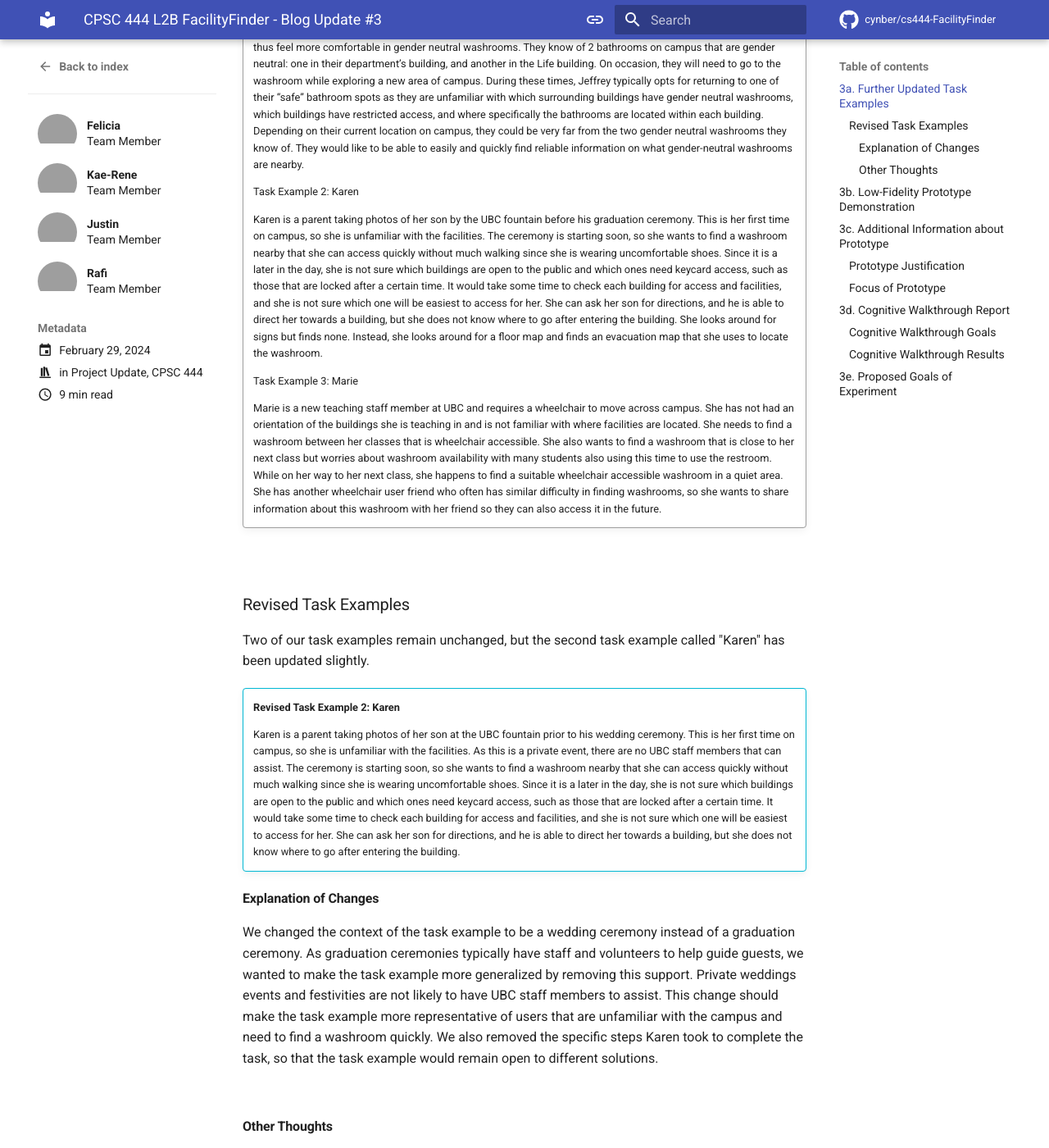
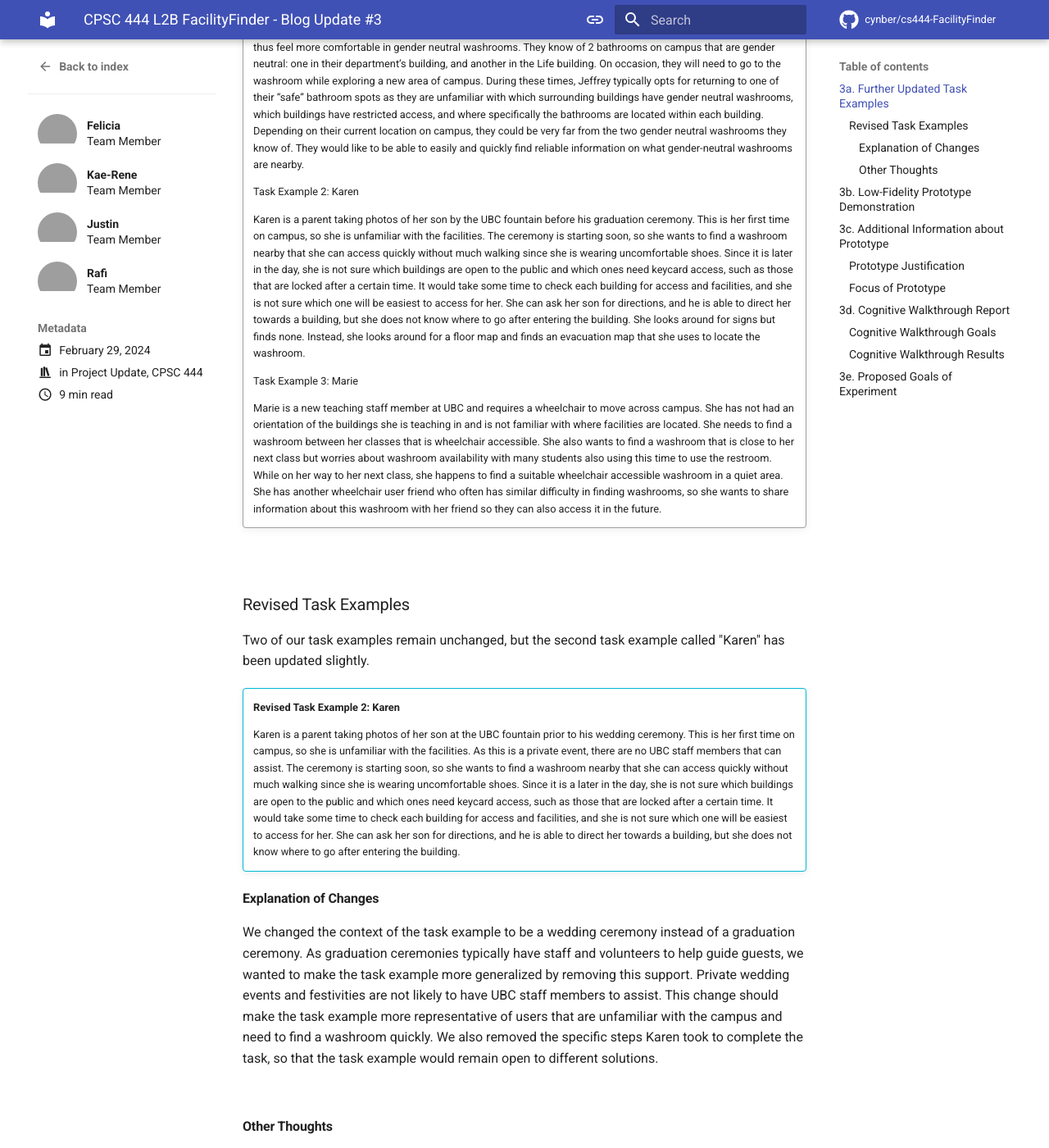
Before and after one commit to cynber/cs444-FacilityFinder, an MkDocs documentation site: the page built from docs/blog/posts/project-update-3.md, in a window 1280 px wide and 1400 px high, scrolled down 430 px. Shown: the whole window at 82% size. Built offline with MkDocs 1.6.1 and Material for MkDocs 9.7.7, drawn with Linux system fonts in a browser that asks for light colours; comment, search, counter and statistics services are not loaded; some of the changed text lies outside the part shown; grey boxes are pictures that could not be loaded.

Commit message:
fix typos BP3

```diff
--- a/docs/blog/posts/project-update-3.md
+++ b/docs/blog/posts/project-update-3.md
@@ -34,7 +34,7 @@ This blog post will include a revision to the task examples, information about o
 
     Task Example 2: Karen
 
-    Karen is a parent taking photos of her son by the UBC fountain before his graduation ceremony. This is her first time on campus, so she is unfamiliar with the facilities. The ceremony is starting soon, so she wants to find a washroom nearby that she can access quickly without much walking since she is wearing uncomfortable shoes. Since it is a later in the day, she is not sure which buildings are open to the public and which ones need keycard access, such as those that are locked after a certain time. It would take some time to check each building for access and facilities, and she is not sure which one will be easiest to access for her. She can ask her son for directions, and he is able to direct her towards a building, but she does not know where to go after entering the building. She looks around for signs but finds none. Instead, she looks around for a floor map and finds an evacuation map that she uses to locate the washroom.
+    Karen is a parent taking photos of her son by the UBC fountain before his graduation ceremony. This is her first time on campus, so she is unfamiliar with the facilities. The ceremony is starting soon, so she wants to find a washroom nearby that she can access quickly without much walking since she is wearing uncomfortable shoes. Since it is later in the day, she is not sure which buildings are open to the public and which ones need keycard access, such as those that are locked after a certain time. It would take some time to check each building for access and facilities, and she is not sure which one will be easiest to access for her. She can ask her son for directions, and he is able to direct her towards a building, but she does not know where to go after entering the building. She looks around for signs but finds none. Instead, she looks around for a floor map and finds an evacuation map that she uses to locate the washroom.
 
 
     Task Example 3: Marie
@@ -57,7 +57,7 @@ Two of our task examples remain unchanged, but the second task example called "K
 
 #### **Explanation of Changes**
 
-We changed the context of the task example to be a wedding ceremony instead of a graduation ceremony. As graduation ceremonies typically have staff and volunteers to help guide guests, we wanted to make the task example more generalized by removing this support. Private weddings events and festivities are not likely to have UBC staff members to assist. This change should make the task example more representative of users that are unfamiliar with the campus and need to find a washroom quickly. We also removed the specific steps Karen took to complete the task, so that the task example would remain open to different solutions.
+We changed the context of the task example to be a wedding ceremony instead of a graduation ceremony. As graduation ceremonies typically have staff and volunteers to help guide guests, we wanted to make the task example more generalized by removing this support. Private wedding events and festivities are not likely to have UBC staff members to assist. This change should make the task example more representative of users that are unfamiliar with the campus and need to find a washroom quickly. We also removed the specific steps Karen took to complete the task, so that the task example would remain open to different solutions.
 
 <br>
 
```
Also changed, not shown: other parts of docs/blog/posts/project-update-3.md (+4 -4 lines).
